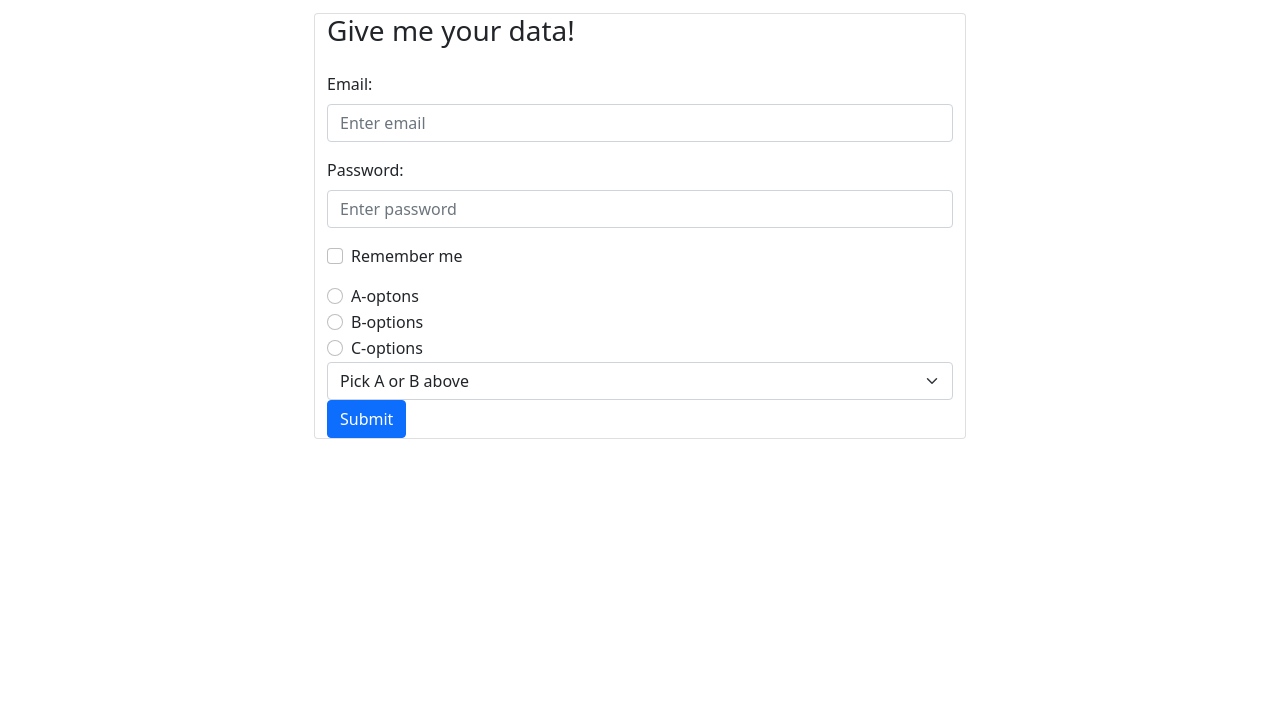
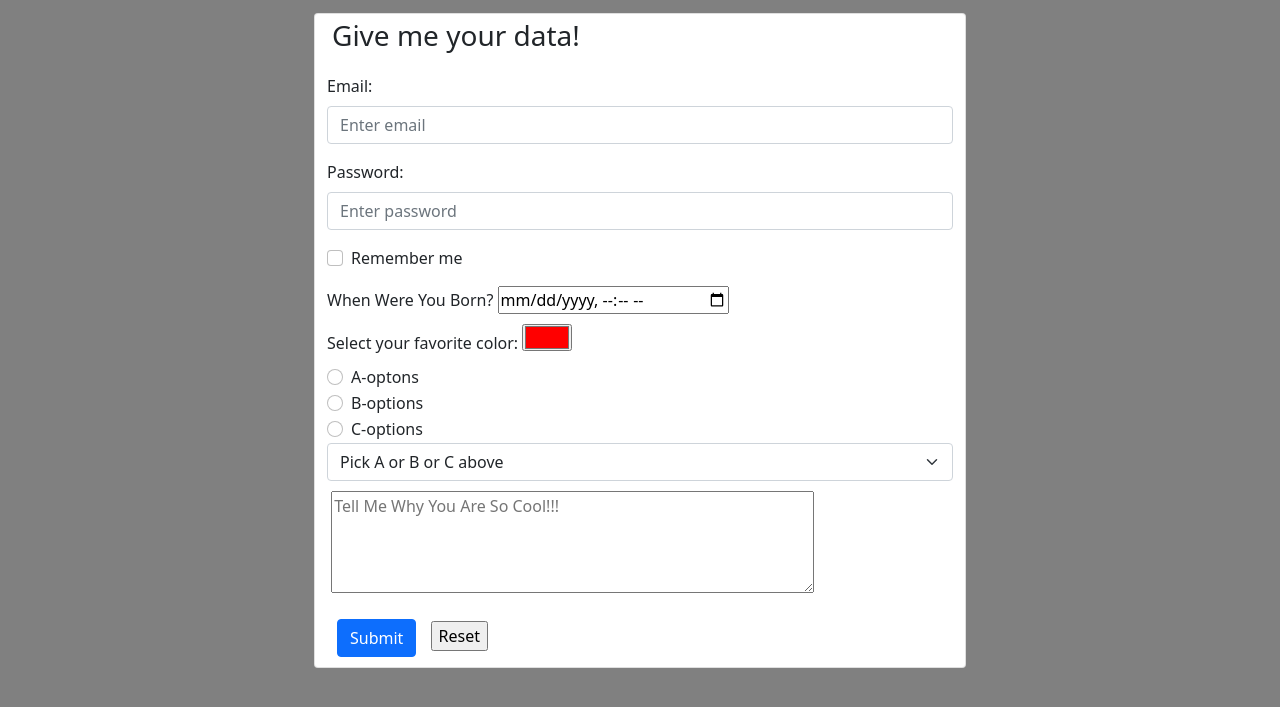
Before and after one commit to daltrodg/special-chainsaw-hotel, a plain HTML site: page index.html in a window 1280 px wide. Shown: the part 73-780 px from the top of the page. Drawn offline with nearby package versions, Linux system fonts and the light colour scheme.

Commit message:
Upload of V.2.0
- more input elements
- added minor styling
- added nav bar
- navbar still needs links filled in

```diff
--- a/index.html
+++ b/index.html
@@ -65,7 +65,17 @@
               Remember me
             </label>
           </div>
-
+          <!--Date and Time Element-->
+          <div class="dateTime">
+            <label for="birthdaytime">When Were You Born?</label>
+            <input type="datetime-local" id="birthdaytime" name="birthdaytime">
+          </div>
+          <!--Favorite Color Element-->
+          <div class="favoriteColor">
+            <label for="favcolor">Select your favorite color:</label>
+            <input type="color" id="favcolor" name="favcolor" value="#ff0000">
+          </div>
+          <!--Start of Radio Buttons-->
           <div class="form-check">
             <input
               type="radio"
@@ -92,7 +102,7 @@
               class="form-check-input"
               id="radio3"
               name="optradio"
-              value="B"
+              value="C"
             />C-options
             <label class="form-check-label" for="radio3"></label>
           </div>
@@ -102,12 +112,18 @@
             class="form-select"
             aria-label="Default select example"
           >
-            <option selected disabled>Pick A or B above</option>
+            <option selected disabled>Pick A or B or C above</option>
           </select>
+
+          <div class="textBox">
+            <label for="textBox"></label>
+               <textarea id="textBox" name="textBox" placeholder="Tell Me Why You Are So Cool!!!" rows="4" cols="50"></textarea>
+          </div>
 
           <button id="submitForm" type="submit" class="btn btn-primary">
             Submit
           </button>
+          <input type="reset" value="Reset">
         </form>
       </div>
     </div>
--- a/styles/style.css
+++ b/styles/style.css
@@ -151,3 +151,16 @@ nav ul li ul li a {
 #nav-toggle.active span:after {
   transform: rotate(-45deg);
 }
+#submitForm {
+  margin: 10px;
+}
+body {
+  background-color: gray;
+}
+.card-title {
+  margin: 5px;
+}
+.dateTime, .favoriteColor, .textBox  {
+  margin-top: 10px;
+  margin-bottom: 10px;
+}
```
